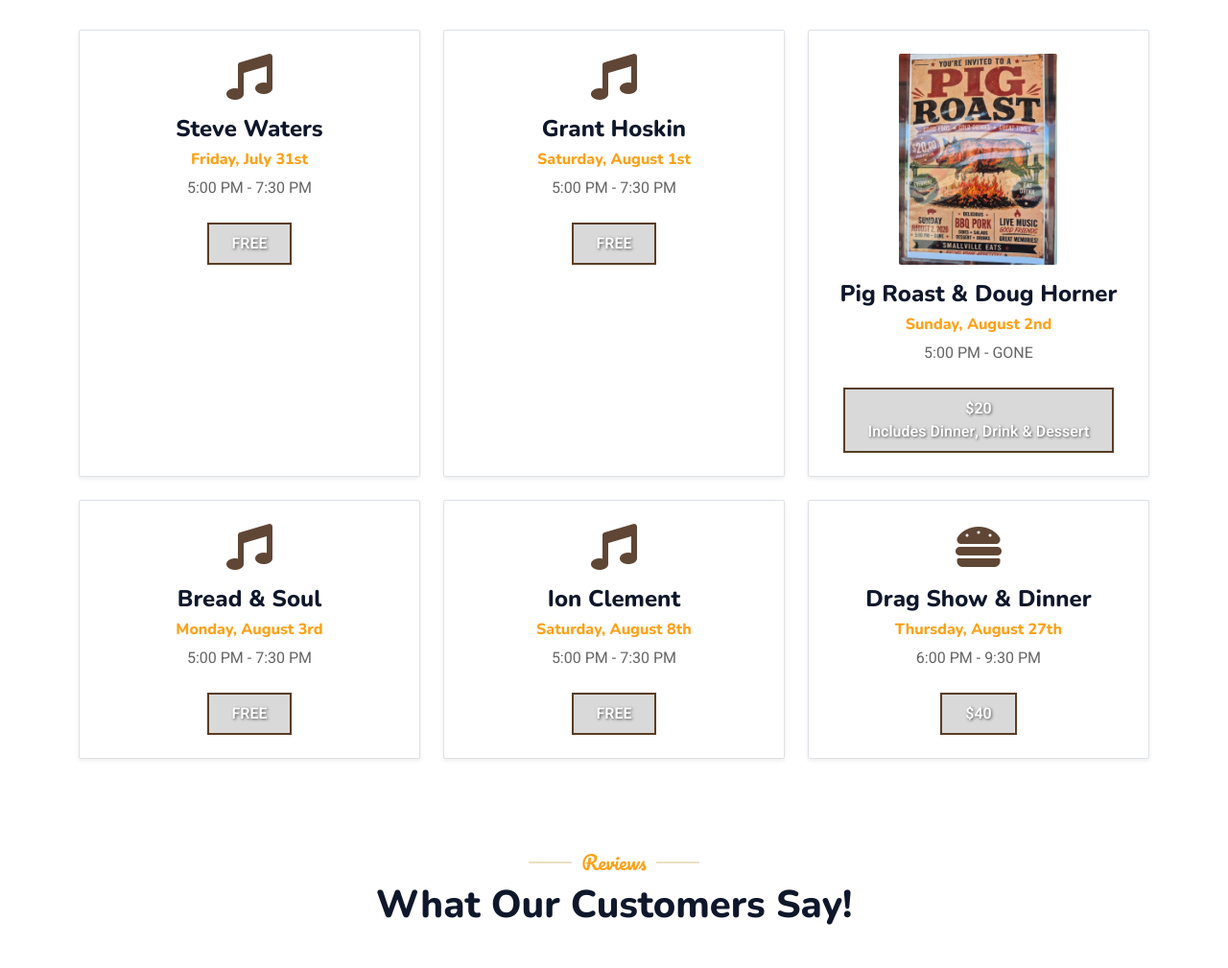
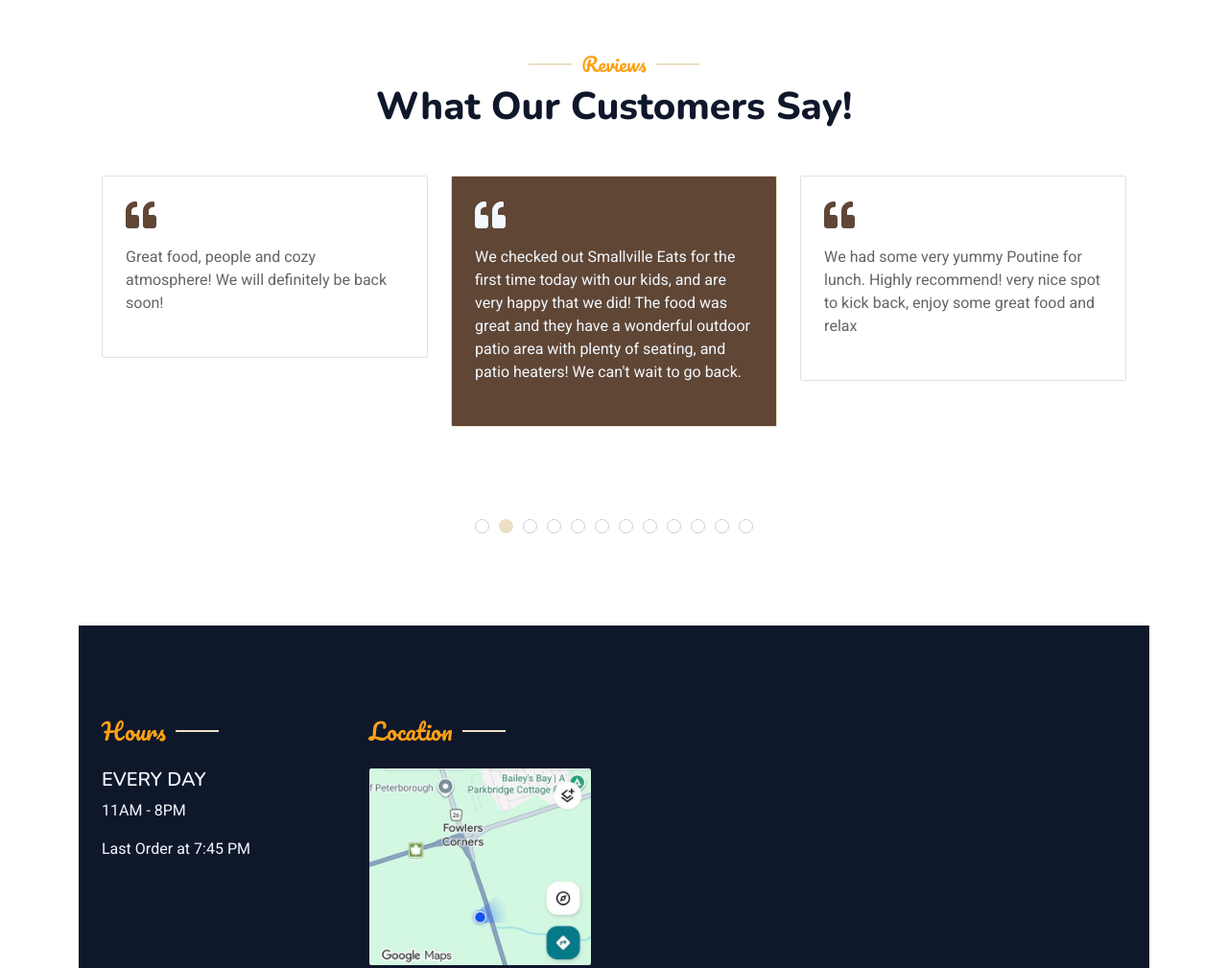
Before and after one commit to smallvilleeats/smallvilleeats.github.io, a plain HTML site: page index.html in a window 1280 px wide. Shown: the part 2640-3649 px from the top of the page at 96% size. Drawn offline with nearby package versions, Linux system fonts and the light colour scheme; animation ran at ten frames a second.

Commit message:
Update index.html

```diff
--- a/index.html
+++ b/index.html
@@ -544,95 +544,7 @@ Our goal is simple: serve restaurant-quality food at food truck prices while cre
 
         <div class="row g-4">
 
-            <!-- Event 1 -->
-            <div class="col-md-4 wow fadeInUp" data-wow-delay="0.1s">
-                <div class="border rounded p-4 h-100 text-center shadow-sm">
-                    <i class="fa fa-music fa-3x text-primary1 mb-3"></i>
-                    <h4>Steve Waters</h4>
-                    <h6 class="text-primary">Friday, July 31st</h6>
-                    <p>5:00 PM - 7:30 PM</p>
-          <span class="btn-wood mt-2 d-inline-block px-4 py-2">
-    FREE
-</span>
-                </div>
-            </div>
-
-                 <!-- Event 2 -->
-              <div class="col-md-4 wow fadeInUp" data-wow-delay="0.1s">
-                <div class="border rounded p-4 h-100 text-center shadow-sm">
-                    <i class="fa fa-music fa-3x text-primary1 mb-3"></i>
-                    <h4>Grant Hoskin</h4>
-                    <h6 class="text-primary">Saturday, August 1st</h6>
-                    <p>5:00 PM - 7:30 PM</p>
-          <span class="btn-wood mt-2 d-inline-block px-4 py-2">
-    FREE
-</span>
-                </div>
-            </div>
-
-          <!-- Event 3 -->
-<div class="col-md-4 wow fadeInUp" data-wow-delay="0.1s">
-    <div class="border rounded p-4 h-100 text-center shadow-sm">
-
-        <img src="pigroast.JPG" alt="Doug Horner"
-             class="img-fluid rounded mb-3"
-             style="max-height: 220px; object-fit: cover;">
-
-        <h4>Pig Roast & Doug Horner</h4>
-        <h6 class="text-primary">Sunday, August 2nd</h6>
-        <p>5:00 PM - GONE </p>
-
-        <span class="btn-wood mt-2 d-inline-block px-4 py-2">
-            $20 <br> Includes Dinner, Drink & Dessert
-        </span>
-
-    </div>
-</div>
-
-              <!-- Event 4 -->
-              <div class="col-md-4 wow fadeInUp" data-wow-delay="0.1s">
-                <div class="border rounded p-4 h-100 text-center shadow-sm">
-                    <i class="fa fa-music fa-3x text-primary1 mb-3"></i>
-                    <h4>Bread & Soul</h4>
-                    <h6 class="text-primary">Monday, August 3rd</h6>
-                    <p>5:00 PM - 7:30 PM</p>
-          <span class="btn-wood mt-2 d-inline-block px-4 py-2">
-    FREE
-</span>
-                </div>
-            </div>
-  <!-- Event 5 -->
-              <div class="col-md-4 wow fadeInUp" data-wow-delay="0.1s">
-                <div class="border rounded p-4 h-100 text-center shadow-sm">
-                    <i class="fa fa-music fa-3x text-primary1 mb-3"></i>
-                    <h4>Ion Clement</h4>
-                    <h6 class="text-primary">Saturday, August 8th</h6>
-                    <p>5:00 PM - 7:30 PM</p>
-          <span class="btn-wood mt-2 d-inline-block px-4 py-2">
-    FREE
-</span>
-                </div>
-            </div>
-            <!-- Event 6 -->
-            <div class="col-md-4 wow fadeInUp" data-wow-delay="0.3s">
-                <div class="border rounded p-4 h-100 text-center shadow-sm">
-                    <i class="fa fa-hamburger fa-3x text-primary1 mb-3"></i>
-                    <h4>Drag Show & Dinner</h4>
-                    <h6 class="text-primary">Thursday, August 27th</h6>
-                    <p>6:00 PM - 9:30 PM</p>
-                       <span class="btn-wood mt-2 d-inline-block px-4 py-2">
-    $40
-</span>
-                </div>
-            </div>
-
-
-
-
         </div>
-    </div>
-</div>
-<!-- Upcoming Events End -->
 
                 <!-- Testimonial Start -->
         <div id="reviews" class="container-xxl py-5 wow fadeInUp" data-wow-delay="0.1s">
```
